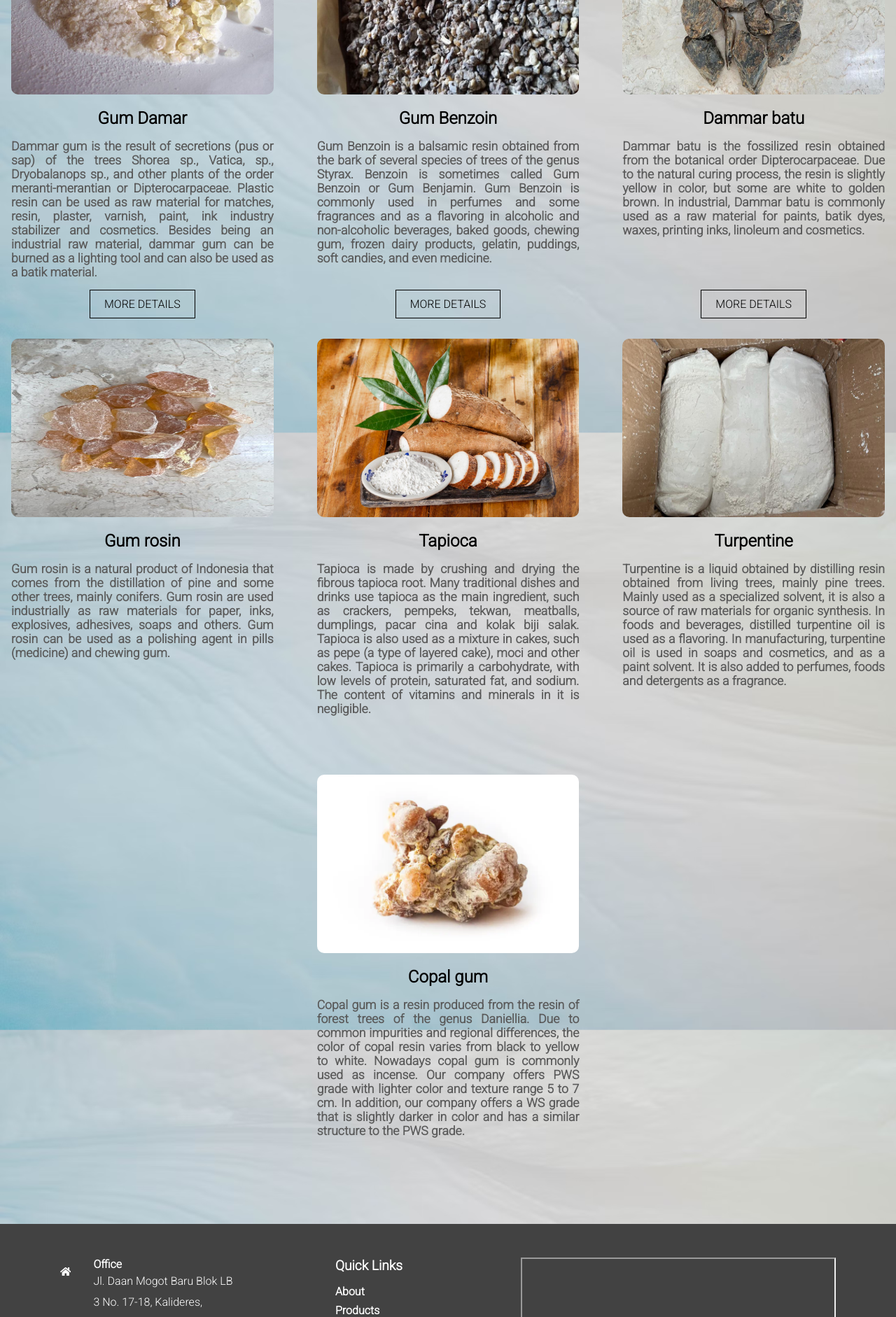
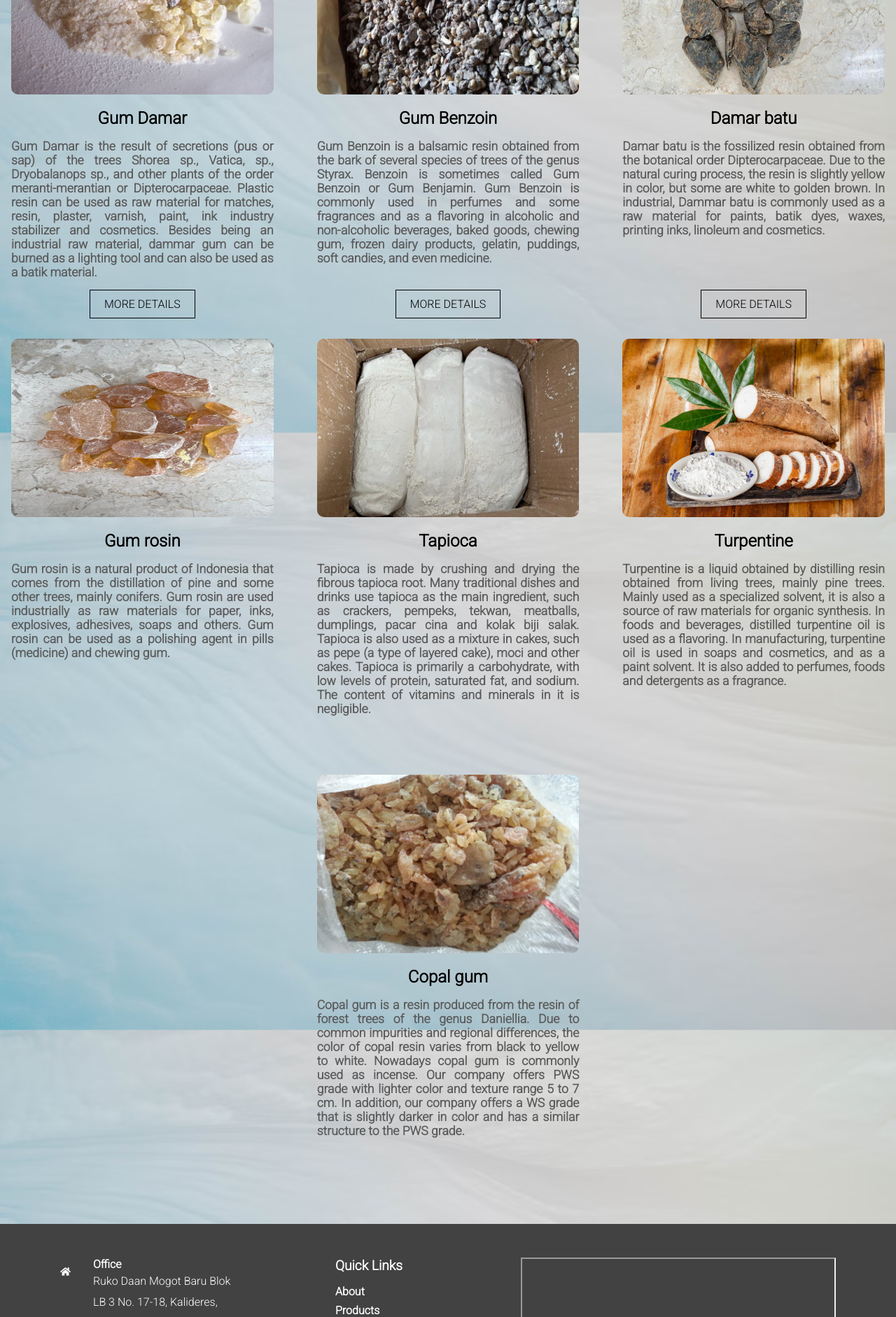
Before and after one commit to HanzChristian/profile-app, a React (Create React App) app: page /product in a window 1280 px wide. Shown: the part 580-2462 px from the top of the page at 70% size. Built offline with nearby package versions, Linux system fonts and the light colour scheme; grey boxes are pictures that could not be loaded.

Commit message:
fix bug market background & messedup content

```diff
--- a/src/components/CardProductData.js
+++ b/src/components/CardProductData.js
@@ -1,6 +1,6 @@
 import product1 from "../assets/product-1.jpg"
 import product2 from "../assets/product-2.jpg"
-import product3 from "../assets/product-3.jpg"
+import product3 from "../assets/product-3.jpeg"
 import product4 from "../assets/product-4.jpeg"
 import product5 from "../assets/product-5.jpeg"
 import product6 from "../assets/product-6.jpeg"
@@ -11,7 +11,7 @@ const ProjectCardData = [
     {
         imgsrc: product2,
         title: "Gum Damar",
-        text: "Dammar gum is the result of secretions (pus or sap) of the trees Shorea sp., Vatica, sp., Dryobalanops sp., and other plants of the order meranti-merantian or Dipterocarpaceae. Plastic resin can be used as raw material for matches, resin, plaster, varnish, paint, ink industry stabilizer and cosmetics. Besides being an industrial raw material, dammar gum can be burned as a lighting tool and can also be used as a batik material."
+        text: "Gum Damar is the result of secretions (pus or sap) of the trees Shorea sp., Vatica, sp., Dryobalanops sp., and other plants of the order meranti-merantian or Dipterocarpaceae. Plastic resin can be used as raw material for matches, resin, plaster, varnish, paint, ink industry stabilizer and cosmetics. Besides being an industrial raw material, dammar gum can be burned as a lighting tool and can also be used as a batik material."
     ,   button: "More details",
         url: "/product/dammar-gum"
     },
@@ -24,8 +24,8 @@ const ProjectCardData = [
     },
     {
         imgsrc: product5,
-        title: "Dammar batu",
-        text: "Dammar batu is the fossilized resin obtained from the botanical order Dipterocarpaceae. Due to the natural curing process, the resin is slightly yellow in color, but some are white to golden brown. In industrial, Dammar batu is commonly used as a raw material for paints, batik dyes, waxes, printing inks, linoleum and cosmetics."
+        title: "Damar batu",
+        text: "Damar batu is the fossilized resin obtained from the botanical order Dipterocarpaceae. Due to the natural curing process, the resin is slightly yellow in color, but some are white to golden brown. In industrial, Dammar batu is commonly used as a raw material for paints, batik dyes, waxes, printing inks, linoleum and cosmetics."
         ,   button: "More details",
         url: "/product/dammar-batu"
     },
@@ -35,12 +35,12 @@ const ProjectCardData = [
         text: "Gum rosin is a natural product of Indonesia that comes from the distillation of pine and some other trees, mainly conifers. Gum rosin are used industrially as raw materials for paper, inks, explosives, adhesives, soaps and others. Gum rosin can be used as a polishing agent in pills (medicine) and chewing gum."
     },
     {
-        imgsrc: product1,
+        imgsrc: product6,
         title: "Tapioca",
         text: "Tapioca is made by crushing and drying the fibrous tapioca root. Many traditional dishes and drinks use tapioca as the main ingredient, such as crackers, pempeks, tekwan, meatballs, dumplings, pacar cina and kolak biji salak. Tapioca is also used as a mixture in cakes, such as pepe (a type of layered cake), moci and other cakes. Tapioca is primarily a carbohydrate, with low levels of protein, saturated fat, and sodium. The content of vitamins and minerals in it is negligible.",
     },
     {
-        imgsrc: product6,
+        imgsrc: product1,
         title: "Turpentine",
         text: "Turpentine is a liquid obtained by distilling resin obtained from living trees, mainly pine trees. Mainly used as a specialized solvent, it is also a source of raw materials for organic synthesis. In foods and beverages, distilled turpentine oil is used as a flavoring. In manufacturing, turpentine oil is used in soaps and cosmetics, and as a paint solvent. It is also added to perfumes, foods and detergents as a fragrance."
     },
--- a/src/components/Footer-new.js
+++ b/src/components/Footer-new.js
@@ -25,7 +25,7 @@ const FooterNew = () => {
             <div>
               <h4>Office</h4>
               <p>
-                Jl. Daan Mogot Baru Blok LB 3 No. 17-18, Kalideres, Jakarta,
+                Ruko Daan Mogot Baru Blok LB 3 No. 17-18, Kalideres, Jakarta,
                 Indonesia, 11840
               </p>
               <h4>Warehouse</h4>
--- a/src/components/Footer.js
+++ b/src/components/Footer.js
@@ -44,7 +44,7 @@ const Footer = () => {
             <div>
               <h4>Office</h4>
               <p>
-                Jl. Daan Mogot Baru Blok LB 3 No. 17-18, Kalideres, Jakarta,
+                Ruko Daan Mogot Baru Blok LB 3 No. 17-18, Kalideres, Jakarta,
                 Indonesia, 11840
               </p>
               <h4>Warehouse</h4>
--- a/src/components/HeroImgStyles.css
+++ b/src/components/HeroImgStyles.css
@@ -20,7 +20,7 @@
     top: 0;
     left: 0;
     background-color: black;
-    opacity: 0.6;
+    opacity: 0.4;
 }
 
 .hero{
--- a/src/routes/MarketStyles.css
+++ b/src/routes/MarketStyles.css
@@ -32,7 +32,7 @@
   .container-market::after{
     content: "";
     width: 100%;
-    height: 53.5%;
+    height: 432px;
     position: absolute;
     background-color: black;
     opacity: 0.8;
```
Also changed, not shown: src/assets/product-3.jpeg (added), src/assets/product-3.jpg (deleted).
